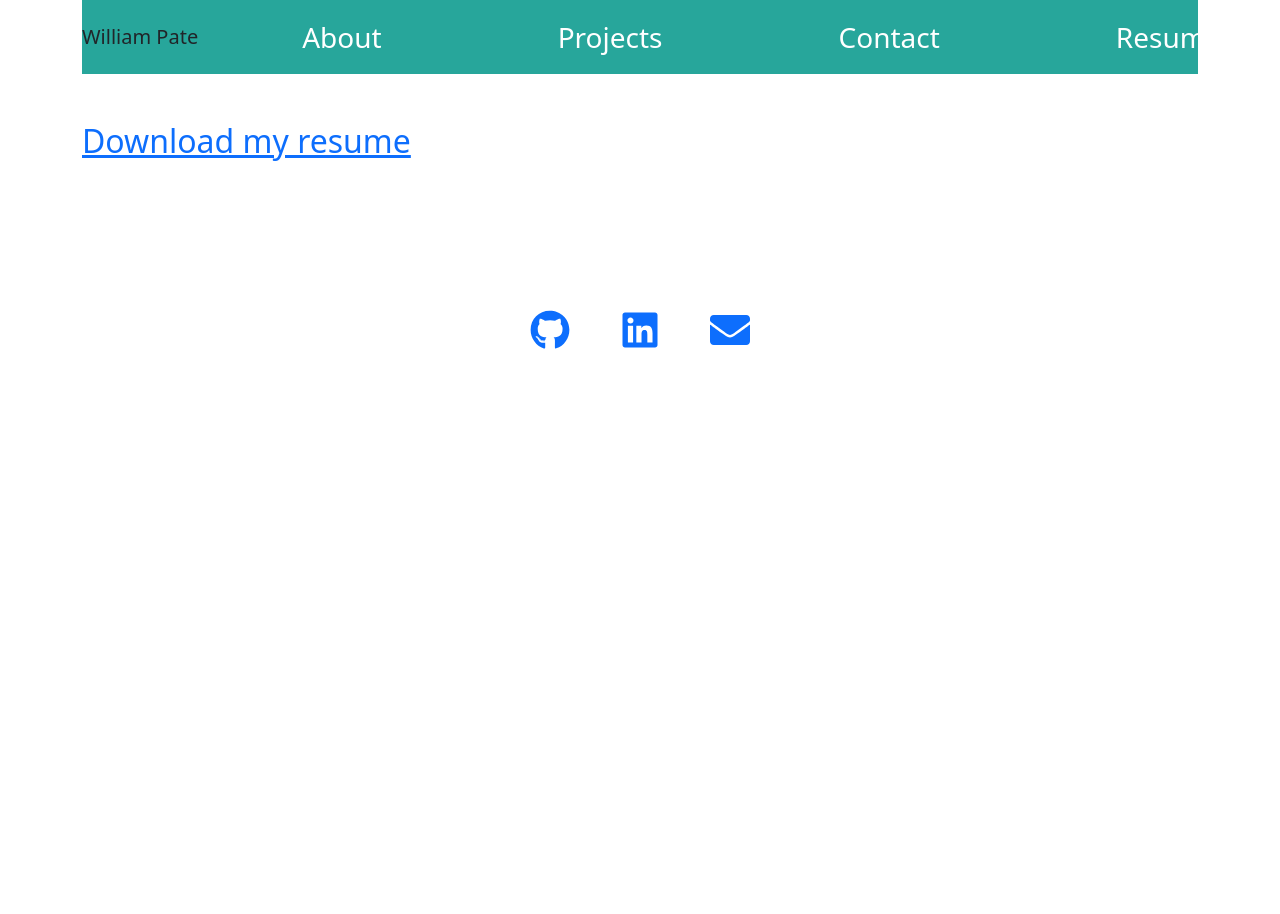
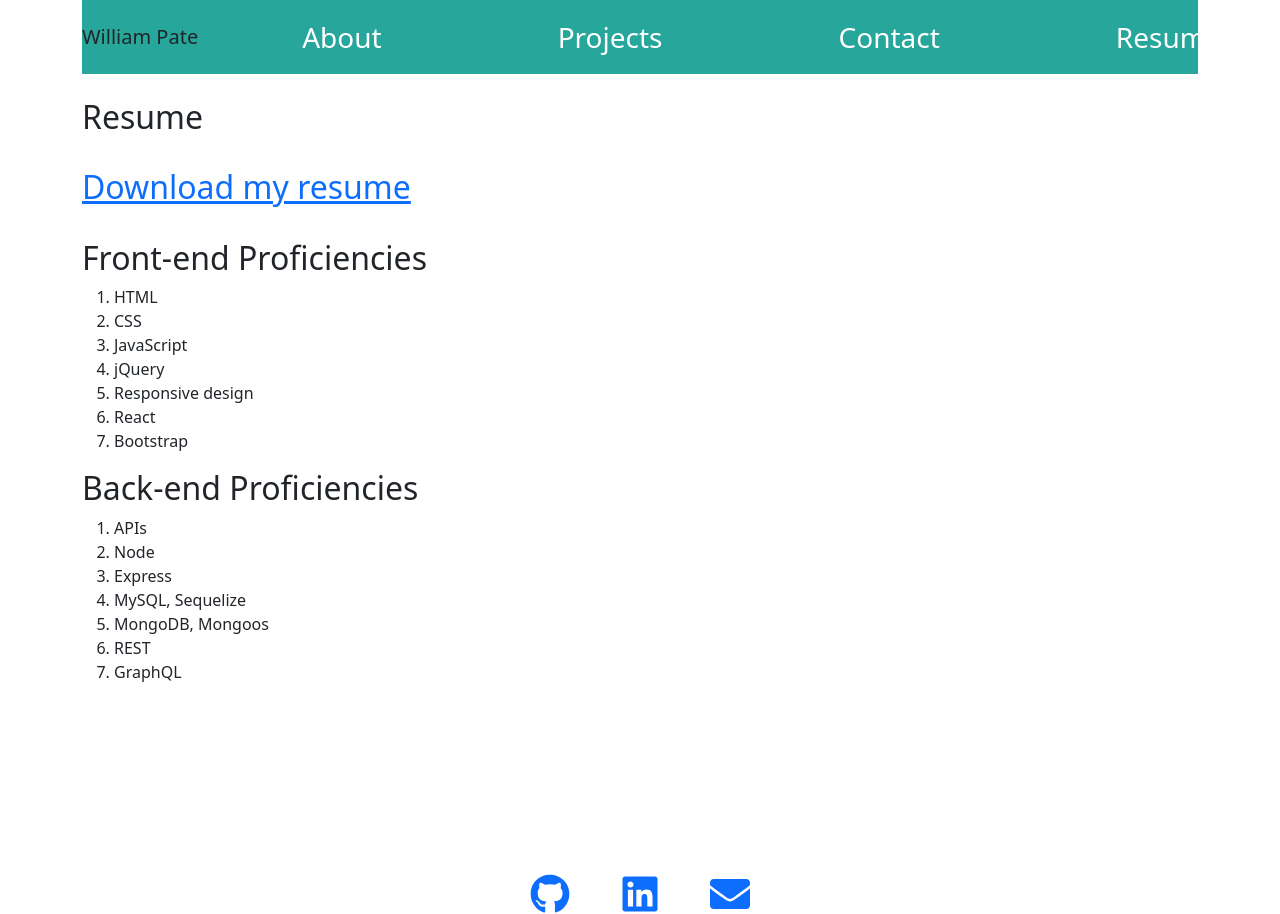
Before and after one commit to minprocess/Dev-Portfolio, a React (Create React App) app: page / in a window 1280 px wide. Shown: the top 914 px of the page. Before the commit the page ends 800 px from the top, so only its background shows below. Built offline with nearby package versions, Linux system fonts and the light colour scheme.

Commit message:
Add proficiencies to Resume page

```diff
--- a/src/components/pages/Resume.js
+++ b/src/components/pages/Resume.js
@@ -8,8 +8,32 @@
   return (
     <div className="container-lg">
       <br></br>
+      <h2>Resume</h2>
       <br></br>
       <a href={'https://drive.google.com/file/d/1xWtYvc8htPDIWsXh4eu4aJK50WeHWnA1/view?usp=sharing'}><h2>Download my resume</h2></a>
+      <br></br>
+      <h2>Front-end Proficiencies</h2>
+      <ol>
+        <li>HTML</li>
+        <li>CSS</li>
+        <li>JavaScript</li>
+        <li>jQuery</li>
+        <li>Responsive design</li>
+        <li>React</li>
+        <li>Bootstrap</li>
+      </ol>
+      <h2>Back-end Proficiencies</h2>
+      <ol>
+        <li>APIs</li>
+        <li>Node</li>
+        <li>Express</li>
+        <li>MySQL, Sequelize</li>
+        <li>MongoDB, Mongoos</li>
+        <li>REST</li>
+        <li>GraphQL</li>
+      </ol>
+      <br></br>
+
       <div className="text-center"  style={footStyle}>
         <span><a href="https://github.com/minprocess"><FaGithub size='40px'/></a></span>
         <span style={spanStyle}><a href="https://linkedin.com/in/bill-pate"><FaLinkedin size='40px'/></a></span>
```
